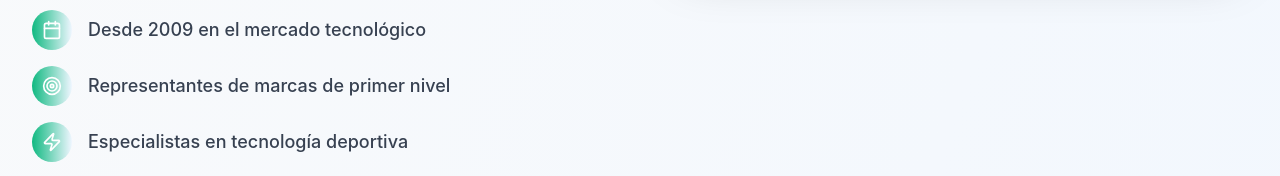
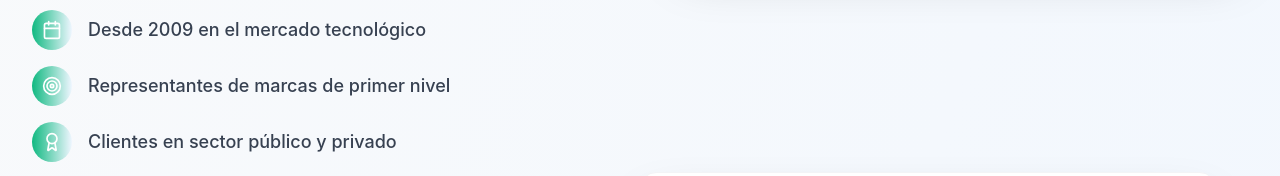
Before and after one commit to catriel458/hct, a React (Create React App) app: page / in a window 1280 px wide. Shown: the part 4640-4816 px from the top of the page. Built offline with nearby package versions, Linux system fonts and the light colour scheme.

Commit message:
sacar lo de tecnologia deportiva y dejarlo a lo ultimo

```diff
--- a/src/components/About.jsx
+++ b/src/components/About.jsx
@@ -61,7 +61,7 @@ const About = () => {
   const achievements = [
     { text: "Desde 2009 en el mercado tecnológico", icon: <Calendar className="w-5 h-5" /> },
     { text: "Representantes de marcas de primer nivel", icon: <Target className="w-5 h-5" /> },
-    { text: "Especialistas en tecnología deportiva", icon: <Zap className="w-5 h-5" /> },
+    // { text: "Especialistas en tecnología deportiva", icon: <Zap className="w-5 h-5" /> },
     { text: "Clientes en sector público y privado", icon: <Award className="w-5 h-5" /> },
     { text: "Desarrollos específicos a medida", icon: <Building className="w-5 h-5" /> }
   ];
```
